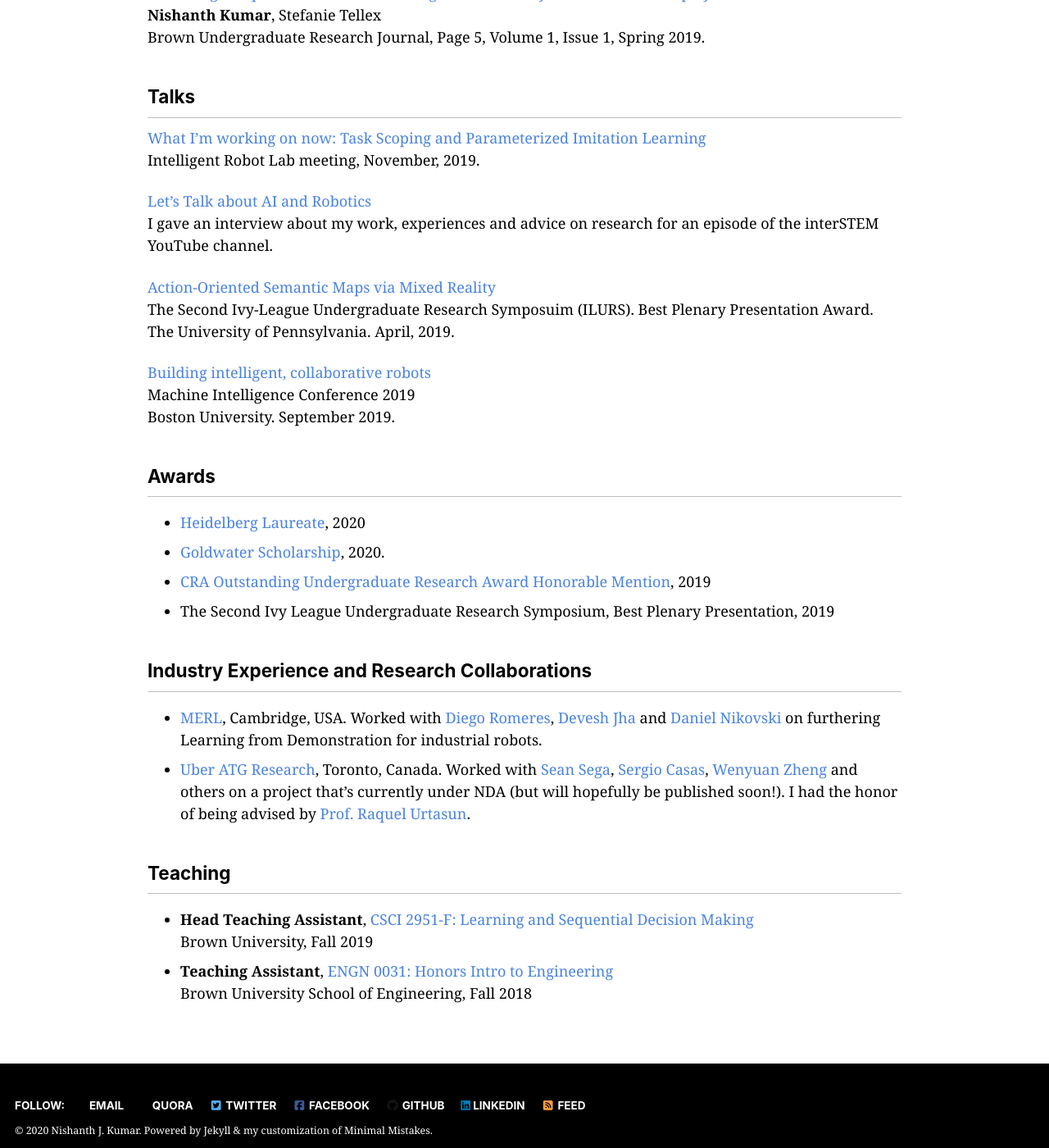
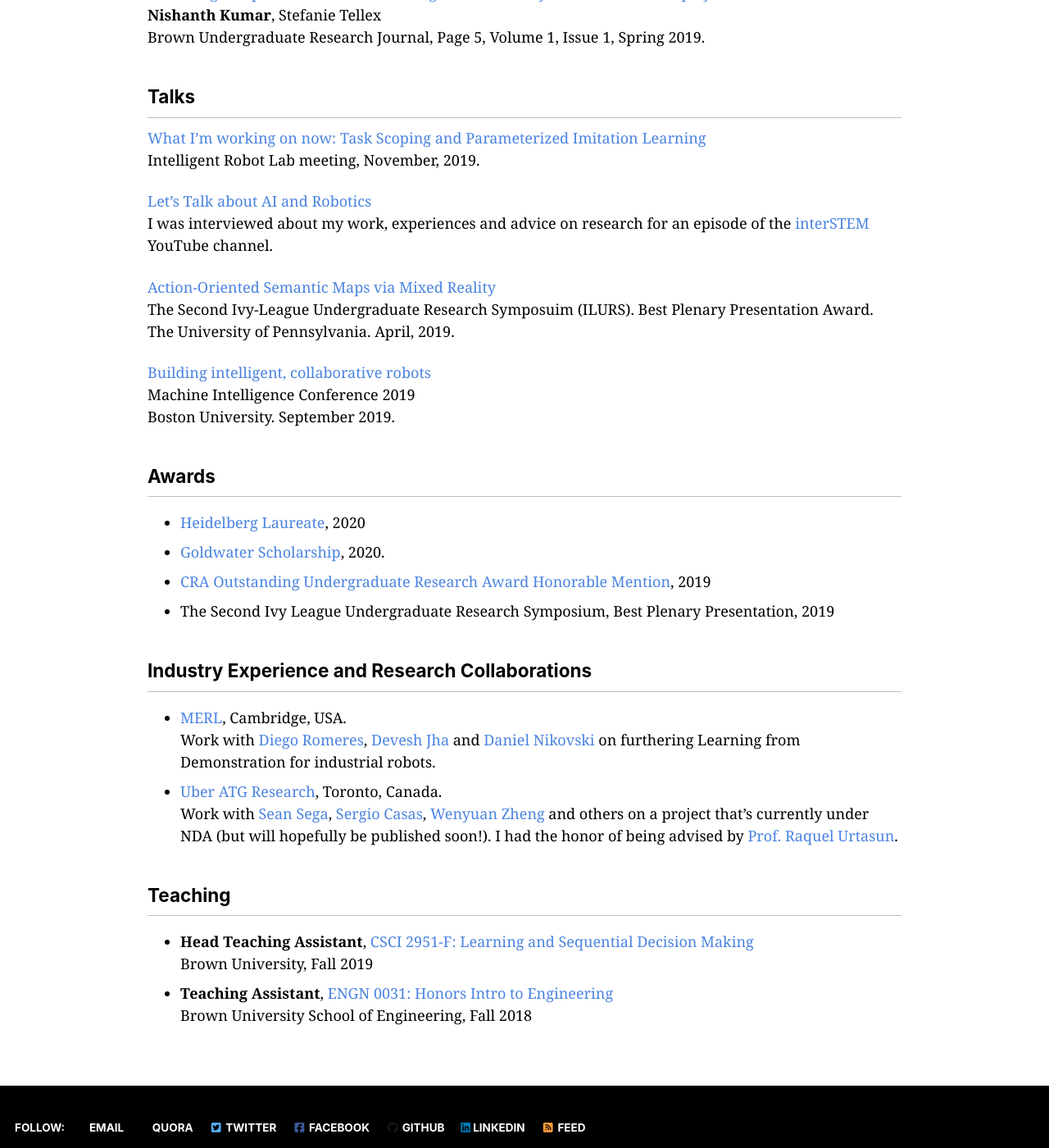
Before and after one commit to NishanthJKumar/NishanthJKumar.github.io, a Jekyll site: the page built from _pages/research.md, in a window 1280 px wide and 1400 px high, scrolled down 2336 px. Shown: the whole window at 82% size. Built offline with Jekyll 4.4.1, drawn with Linux system fonts in a browser that asks for light colours; cached includes are drawn as plain includes; nearby versions of some CDN libraries.

Commit message:
Small fixes to research page

```diff
--- a/_pages/research.md
+++ b/_pages/research.md
@@ -67,7 +67,7 @@
 <br/> Intelligent Robot Lab meeting, November, 2019.
 
 [Let's Talk about AI and Robotics](https://www.youtube.com/watch?v=OOAPni0ZUW8)
-<br/> I gave an interview about my work, experiences and advice on research for an episode of the interSTEM YouTube channel.
+<br/> I was interviewed about my work, experiences and advice on research for an episode of the [interSTEM](https://www.youtube.com/channel/UC-qYS_P9NvSRoWYUsV2FmYQ) YouTube channel.
 
 [Action-Oriented Semantic Maps via Mixed Reality](http://awards.cs.brown.edu/2019/08/13/undergrad-nishanth-kumar-wins-best-plenary-presentation-ilurs/)
 <br/> The Second Ivy-League Undergraduate Research Symposuim (ILURS). Best Plenary Presentation Award.
@@ -85,8 +85,9 @@
 - The Second Ivy League Undergraduate Research Symposium, Best Plenary Presentation, 2019
 
 ## Industry Experience and Research Collaborations
-- [MERL](https://www.merl.com/research/), Cambridge, USA. Worked with [Diego Romeres](https://www.merl.com/people/romeres), [Devesh Jha](https://www.merl.com/people/jha) and [Daniel Nikovski](https://www.merl.com/people/nikovski) on furthering Learning from Demonstration for industrial robots.
-- [Uber ATG Research](https://www.uber.com/us/en/atg/research-and-development/), Toronto, Canada. Worked with [Sean Sega](https://www.uber.com/us/en/atg/research-and-development/researchers/sean-segal/), [Sergio Casas](https://www.uber.com/us/en/atg/research-and-development/researchers/sergio-casas/), [Wenyuan Zheng](https://www.uber.com/us/en/atg/research-and-development/researchers/wenyuan-zeng/) and others on a project that's currently under NDA (but will hopefully be published soon!). I had the honor of being advised by [Prof. Raquel Urtasun](http://www.cs.toronto.edu/~urtasun/).
+- [MERL](https://www.merl.com/research/), Cambridge, USA. <br/>Work with [Diego Romeres](https://www.merl.com/people/romeres), [Devesh Jha](https://www.merl.com/people/jha) and [Daniel Nikovski](https://www.merl.com/people/nikovski) on furthering Learning from Demonstration for industrial robots.
+- [Uber ATG Research](https://www.uber.com/us/en/atg/research-and-development/), Toronto, Canada.
+<br/>Work with [Sean Sega](https://www.uber.com/us/en/atg/research-and-development/researchers/sean-segal/), [Sergio Casas](https://www.uber.com/us/en/atg/research-and-development/researchers/sergio-casas/), [Wenyuan Zheng](https://www.uber.com/us/en/atg/research-and-development/researchers/wenyuan-zeng/) and others on a project that's currently under NDA (but will hopefully be published soon!). I had the honor of being advised by [Prof. Raquel Urtasun](http://www.cs.toronto.edu/~urtasun/).
 
 ## Teaching
 - **Head Teaching Assistant**, [CSCI 2951-F: Learning and Sequential Decision Making](http://cs.brown.edu/courses/cs2951f/)
```
Also changed, not shown: 1 other file.
